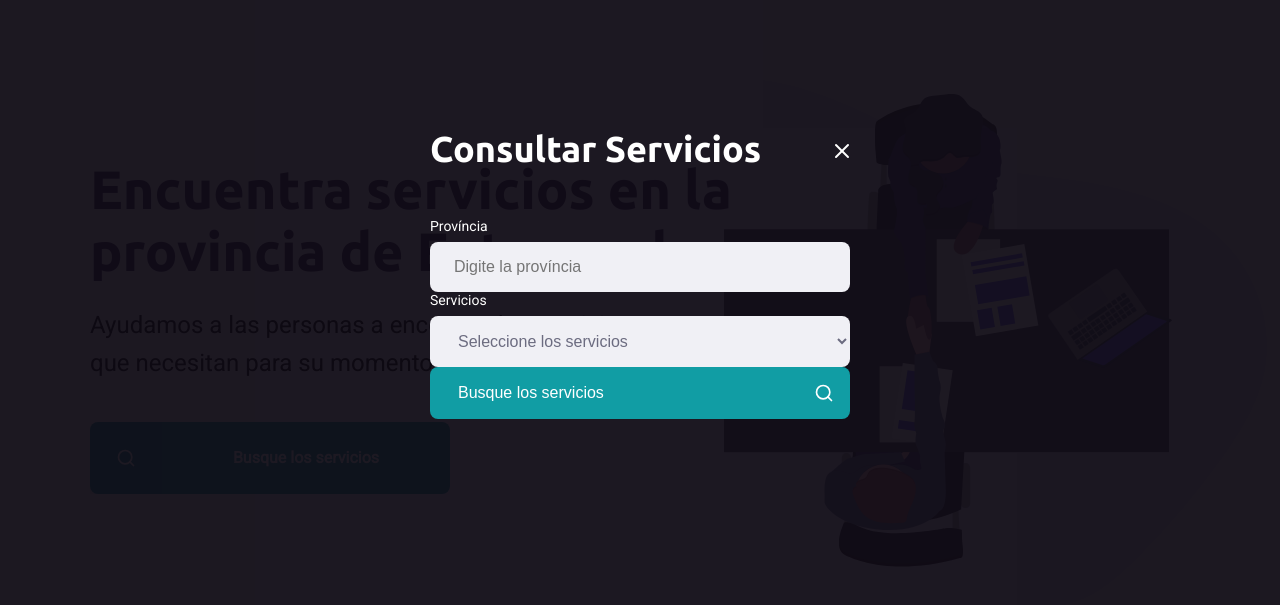
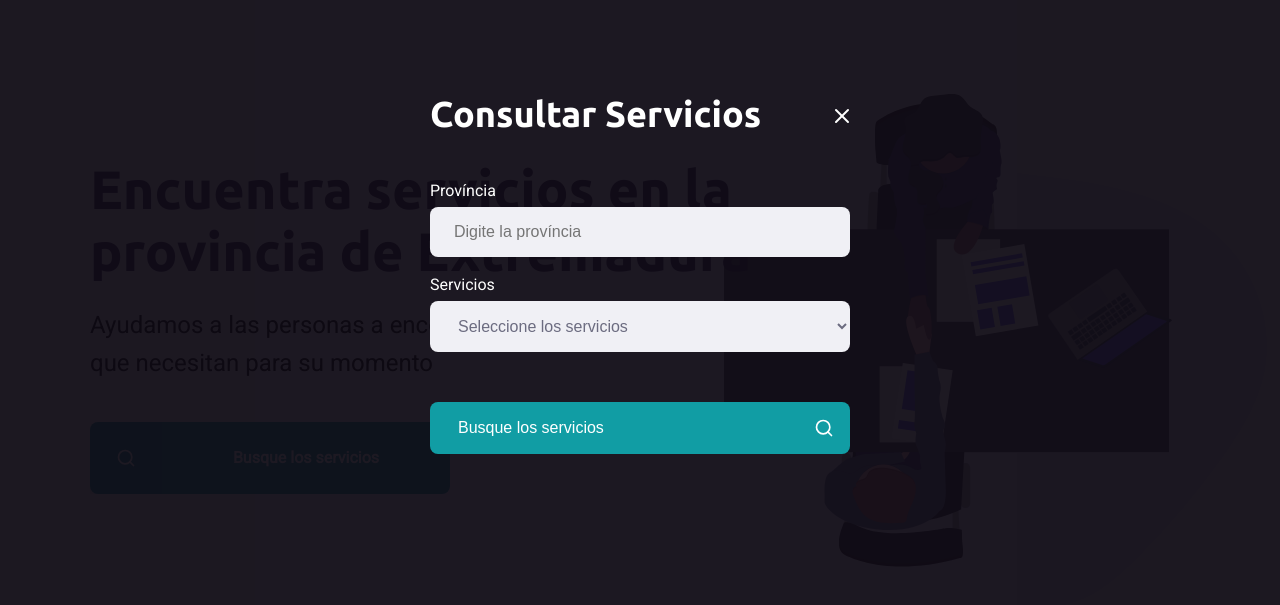
Before and after one commit to FelipeFontouraBr/Emplex, a plain HTML site: page index.html in a window 1280 px wide. Shown: the part 127-732 px from the top of the page. Drawn offline with Linux system fonts and the light colour scheme; no server answers; files whose address does not match are found by name.

Commit message:
Styles to modal

```diff
--- a/index.html
+++ b/index.html
@@ -60,8 +60,8 @@
                     <input type="text" name="search" placeholder="Digite la província">
                 </div>
 
-                <label for="services">Servicios</label>
-                <div class="services">
+                <label for="services" id="services">Servicios</label>
+                <div class="services field">
                     <select name="services" id="#">
                         <option value="">Seleccione los servicios</option>
                     </select>
--- a/styles/modal.css
+++ b/styles/modal.css
@@ -38,11 +38,10 @@
 }
 
 #modal form label {
-    font-size: 14px;
+    font-size: 16px;
     line-height: 16px;
     display: block;
     margin-bottom: 8px;
-
 }
 
 #modal form .field {
@@ -60,6 +59,7 @@
 }
 
 #modal form button {
+    margin-top: 50px;
     display: flex;
     flex: 1;
     align-items: center;
@@ -86,12 +86,12 @@
     margin-right: 16px;
 }
 
-#modal form label .services{
-    font-size: 14px;
+#modal form #services {
+    margin-top: 20px;
+    font-size: 16px;
     line-height: 16px;
     display: block;
     margin-bottom: 8px;
-
 }
 
 #modal form .services {
```
